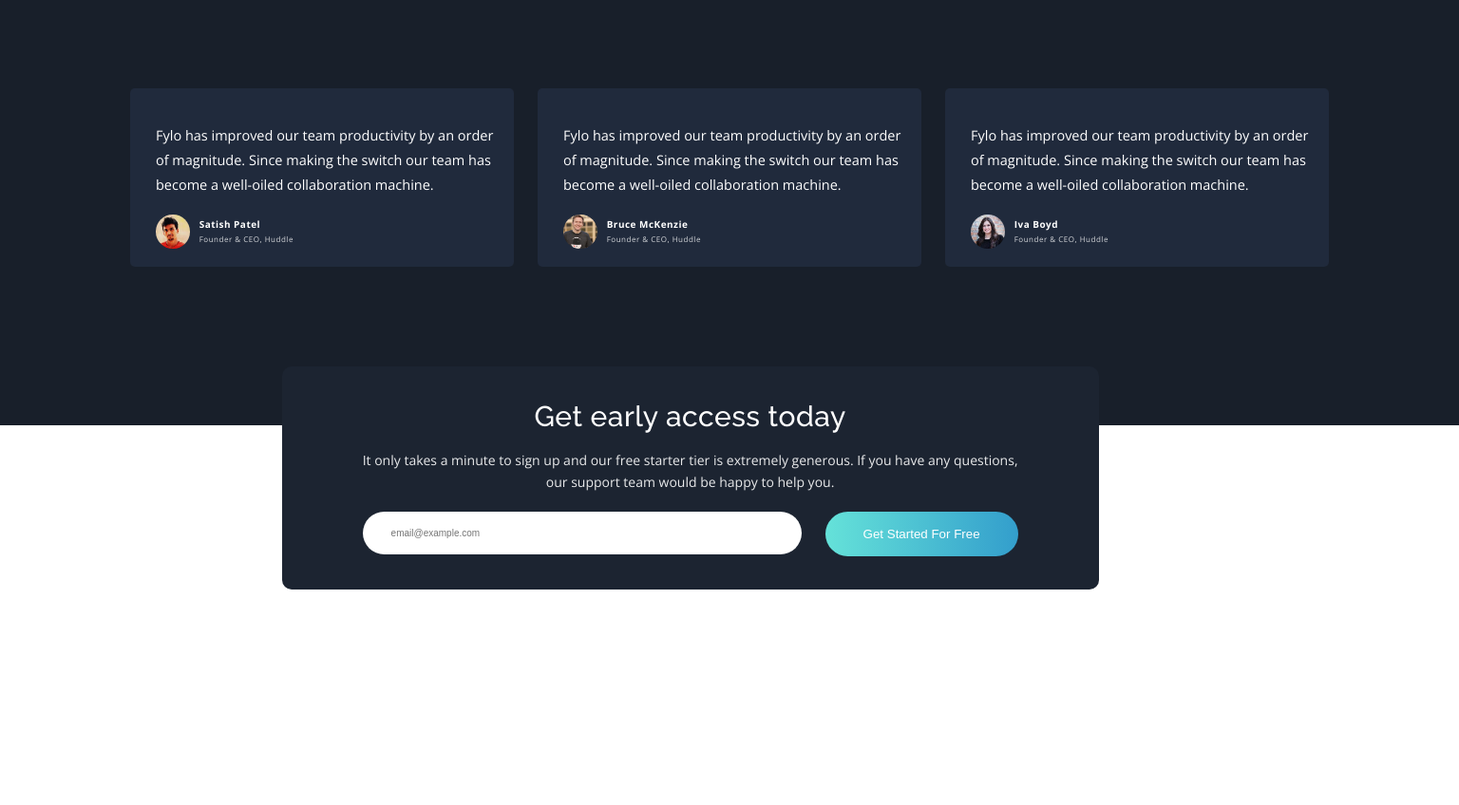
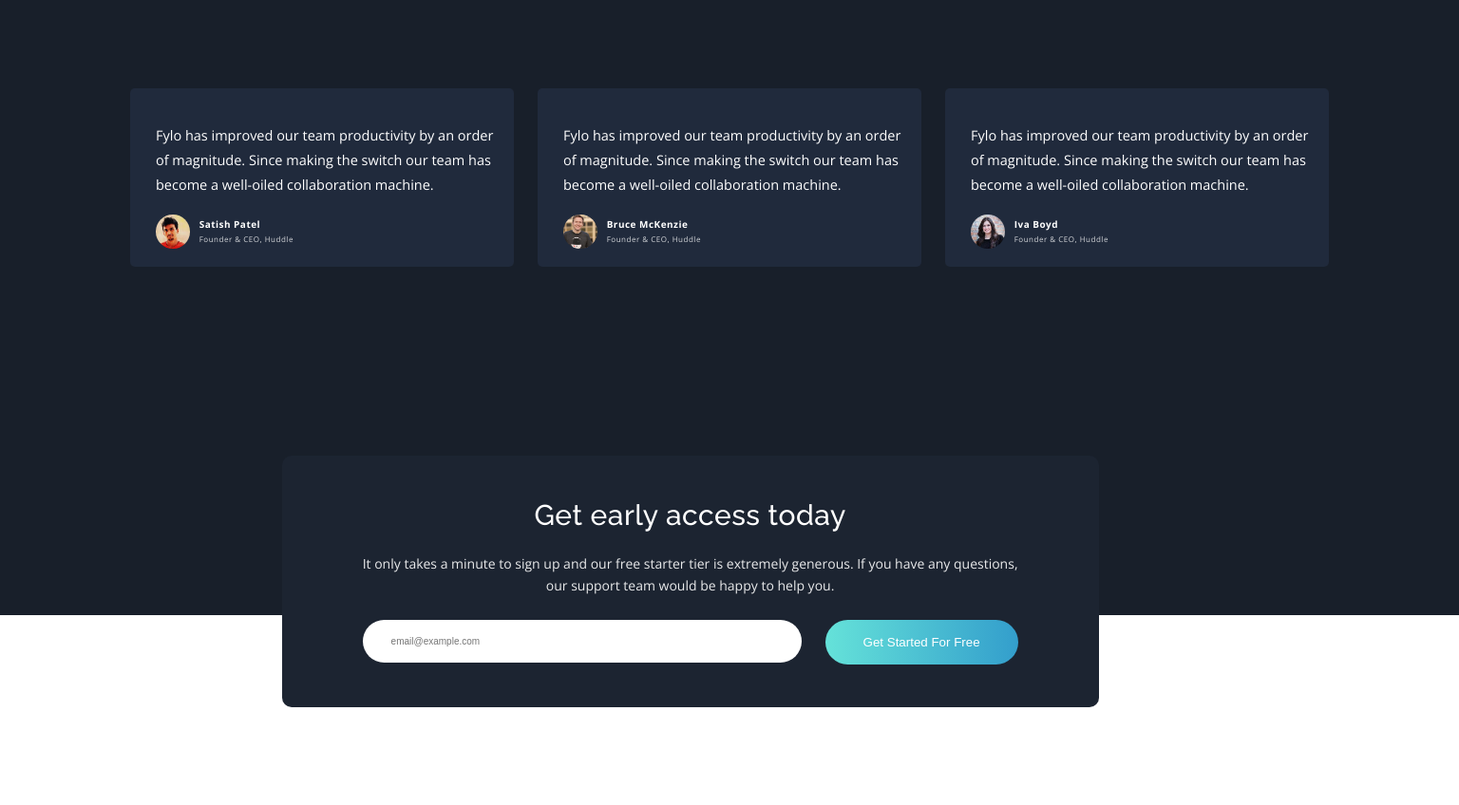
Before and after one commit to syeh1803/Fylo-Dark-Theme-Landing-Page---FrontEnd-Mentor, a website: page index.html in a window 1536 px wide. Shown: the part 2380-3228 px from the top of the page at 95% size. Before the commit the page ends 3080 px from the top, so only its background shows below. Drawn offline with nearby package versions, Linux system fonts and the light colour scheme.

Commit message:
feat: adjust padding & margin for main & email validation

```diff
--- a/app/scss/globals/desktop.scss
+++ b/app/scss/globals/desktop.scss
@@ -151,7 +151,7 @@
       & .main__testimonials {
         display: flex;
         flex-direction: row;
-        padding: 16.7rem 13.7rem;
+        padding: 16.7rem 13.7rem 36.7rem 13.7rem;
         gap: 2.5rem;
 
         & .testimonial__content {
@@ -174,11 +174,13 @@
     /* get early access stying */
     & .get-early-access {
         padding: inherit;
+        top: 9.7rem;
       form {
         left: 10%;
         bottom: -251%;
         margin: 0 42.3rem 0 14.3rem;
-        padding: 3.8rem 8.5rem 3.5rem 8.5rem;
+        padding: 4.8rem 8.5rem 4.5rem 8.5rem;
+        gap: 2.5rem;
 
         & h3.get-early-access__heading {
             font-size: 3rem;
```
Also changed, not shown: dist/style.css, 1 other file.
